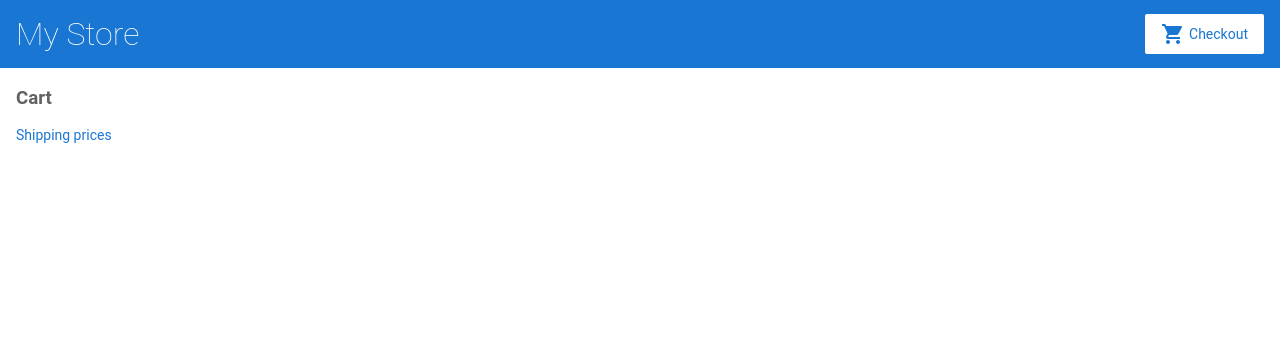
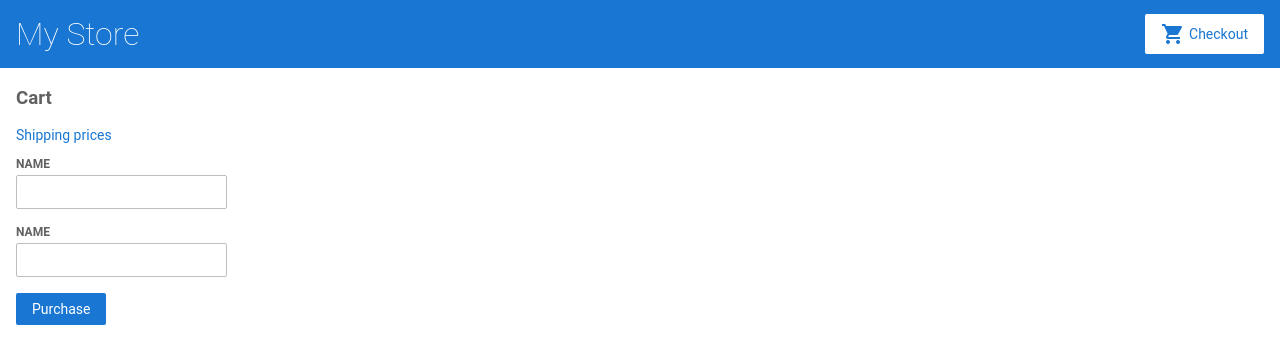
Before and after one commit to Guarito/angular-started, an Angular app: page /cart in a window 1280 px wide. Shown: the top 364 px of the page. Built offline with nearby package versions, Linux system fonts and the light colour scheme.

Commit message:
adding form html

```diff
--- a/src/app/cart/cart.component.html
+++ b/src/app/cart/cart.component.html
@@ -7,3 +7,15 @@
   <span>{{ item.name }}</span>
   <span>{{ item.price | currency }}</span>
 </div>
+
+<form [formGroup]="checkoutForm" (ngSubmit)="onSubmit()">
+  <div>
+    <label for="name">Name</label>
+    <input id="name" type="text" formControlName="name" />
+  </div>
+  <div>
+    <label for="address">Name</label>
+    <input id="address" type="text" formControlName="address" />
+  </div>
+  <button type="submit" class="button">Purchase</button>
+</form>
--- a/src/app/cart/cart.component.ts
+++ b/src/app/cart/cart.component.ts
@@ -8,10 +8,17 @@
 })
 export class CartComponent {
   items = this.cartService.getItems();
+  checkoutForm = this.formBuilder.group({
+    name: '',
+    address: '',
+  });
   constructor(
     private cartService: CartService,
     private formBuilder: FormBuilder
-  ) {
-    console.log(this.items);
+  ) {}
+  onSubmit() {
+    this.items = this.cartService.clearCart();
+    console.warn('Your order has been submitted', this.checkoutForm.value);
+    this.checkoutForm.reset();
   }
 }
```
